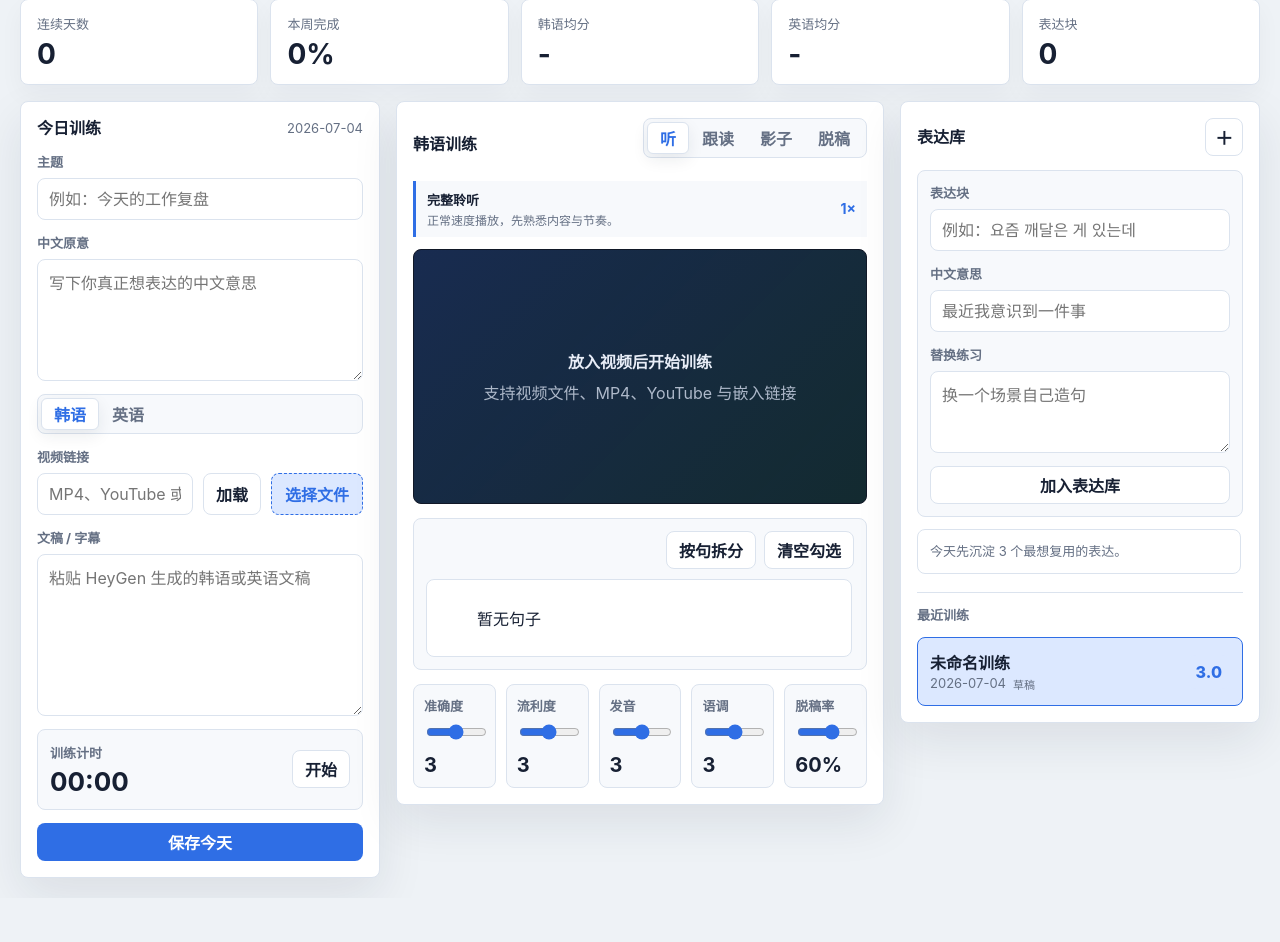
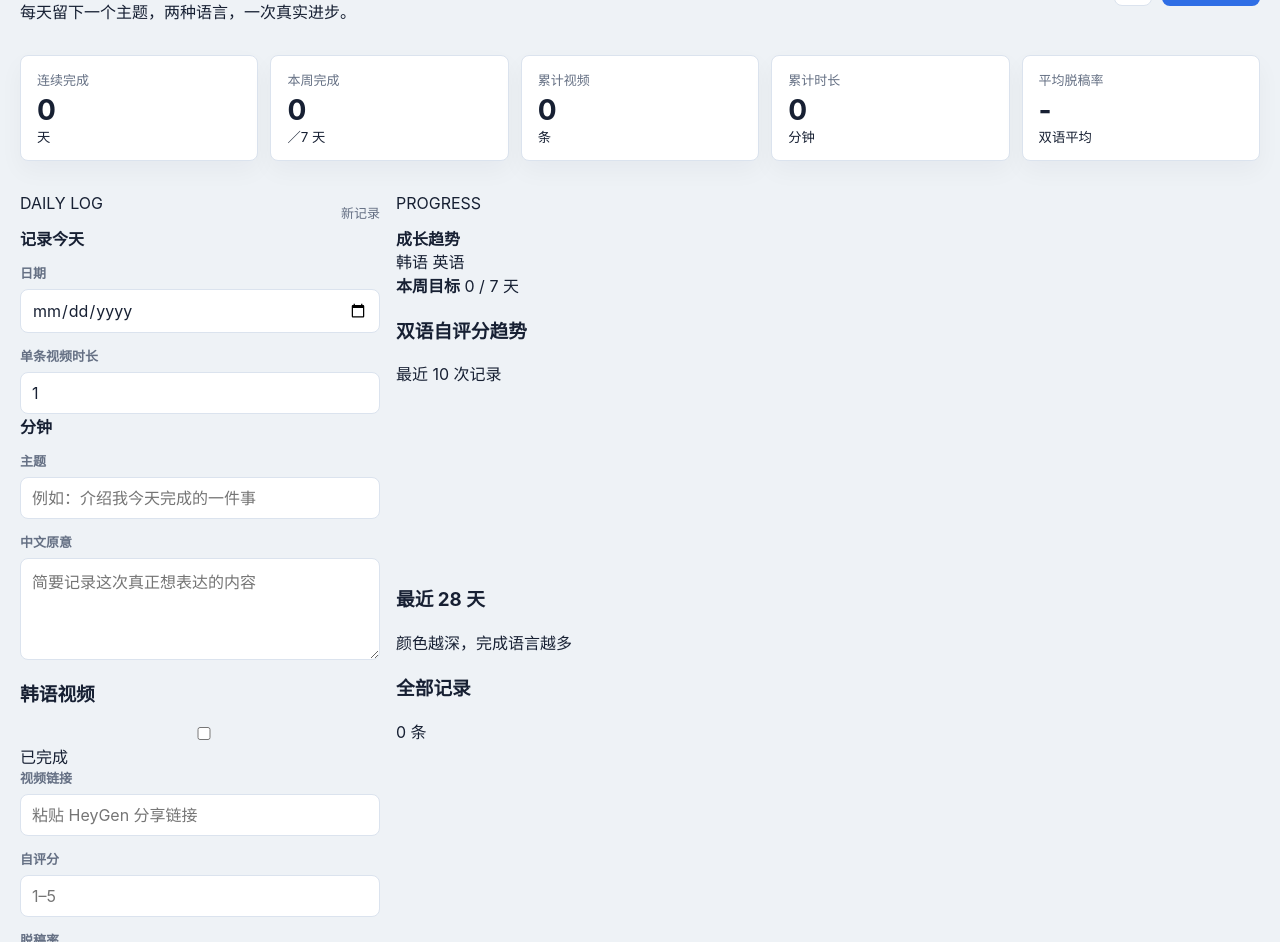
Before and after one commit to liusiyuan965/language-shadowing-lab, a plain HTML site: page index.html in a window 1280 px wide. Shown: the part 86-1028 px from the top of the page. Before the commit the page ends 984 px from the top, so only its background shows below. Drawn offline with Linux system fonts and the light colour scheme.

Commit message:
Update index.html

```diff
--- a/index.html
+++ b/index.html
@@ -4,7 +4,7 @@
     <meta charset="utf-8" />
     <meta name="viewport" content="width=device-width, initial-scale=1" />
     <meta name="theme-color" content="#17231d" />
-    <title>双语视频背诵训练</title>
+    <title>双语成长记录</title>
     <link rel="icon" href="./icon.svg" type="image/svg+xml" />
     <link rel="manifest" href="./manifest.webmanifest" />
     <link rel="stylesheet" href="./styles.css" />
@@ -13,191 +13,207 @@
     <main class="app-shell">
       <header class="topbar">
         <div>
-          <p class="eyebrow">Shadowing Lab</p>
-          <h1>双语视频背诵训练</h1>
+          <p class="eyebrow">LANGUAGE GROWTH LOG</p>
+          <h1>双语成长记录</h1>
+          <p class="subtitle">每天留下一个主题，两种语言，一次真实进步。</p>
         </div>
         <div class="top-actions">
-          <button class="icon-button" id="exportBtn" title="导出数据" aria-label="导出数据">⇩</button>
-          <button class="primary-button" id="newSessionBtn">新建训练</button>
+          <button class="icon-button" id="exportBtn" title="导出记录" aria-label="导出记录">⇩</button>
+          <button class="primary-button" id="newRecordBtn">新建记录</button>
         </div>
       </header>
 
-      <section class="dashboard-strip" aria-label="训练概览">
+      <section class="dashboard-strip" aria-label="成长概览">
         <article class="metric">
-          <span>连续天数</span>
+          <span>连续完成</span>
           <strong id="streakDays">0</strong>
+          <small>天</small>
         </article>
         <article class="metric">
           <span>本周完成</span>
-          <strong id="weekRate">0%</strong>
+          <strong id="weekCount">0</strong>
+          <small>／7 天</small>
         </article>
         <article class="metric">
-          <span>韩语均分</span>
-          <strong id="koAvg">-</strong>
+          <span>累计视频</span>
+          <strong id="videoCount">0</strong>
+          <small>条</small>
         </article>
         <article class="metric">
-          <span>英语均分</span>
-          <strong id="enAvg">-</strong>
+          <span>累计时长</span>
+          <strong id="totalMinutes">0</strong>
+          <small>分钟</small>
         </article>
         <article class="metric">
-          <span>表达块</span>
-          <strong id="expressionCount">0</strong>
+          <span>平均脱稿率</span>
+          <strong id="recallAverage">-</strong>
+          <small>双语平均</small>
         </article>
       </section>
 
       <section class="workspace">
-        <aside class="left-panel">
+        <aside class="record-panel">
           <div class="panel-heading">
-            <h2>今日训练</h2>
-            <span id="todayLabel"></span>
+            <div>
+              <p class="section-label">DAILY LOG</p>
+              <h2 id="formTitle">记录今天</h2>
+            </div>
+            <span id="recordState">新记录</span>
+          </div>
+
+          <div class="form-grid compact-grid">
+            <label class="field">
+              <span>日期</span>
+              <input id="dateInput" type="date" />
+            </label>
+            <label class="field">
+              <span>单条视频时长</span>
+              <div class="input-unit">
+                <input id="durationInput" type="number" min="0.5" max="30" step="0.5" value="1" />
+                <b>分钟</b>
+              </div>
+            </label>
           </div>
 
           <label class="field">
             <span>主题</span>
-            <input id="topicInput" type="text" placeholder="例如：今天的工作复盘" />
+            <input id="topicInput" type="text" placeholder="例如：介绍我今天完成的一件事" />
           </label>
 
           <label class="field">
             <span>中文原意</span>
-            <textarea id="sourceInput" rows="5" placeholder="写下你真正想表达的中文意思"></textarea>
+            <textarea id="sourceInput" rows="4" placeholder="简要记录这次真正想表达的内容"></textarea>
           </label>
 
-          <div class="language-switch" role="tablist" aria-label="语言切换">
-            <button class="switch-button active" data-lang="ko" role="tab">韩语</button>
-            <button class="switch-button" data-lang="en" role="tab">英语</button>
+          <section class="language-record" aria-labelledby="koHeading">
+            <div class="language-heading">
+              <div>
+                <span class="language-dot ko"></span>
+                <h3 id="koHeading">韩语视频</h3>
               </div>
-
-          <div class="file-row">
-            <label class="small-field">
-              <span>视频链接</span>
-              <input id="videoUrlInput" type="text" placeholder="MP4、YouTube 或 HeyGen 嵌入链接" />
-            </label>
-            <button class="secondary-button video-load-button" id="loadVideoBtn">加载</button>
-            <label class="file-picker">
-              <input id="videoFileInput" type="file" accept="video/*" />
-              <span>选择文件</span>
+              <label class="check-control">
+                <input id="koCompleted" type="checkbox" />
+                <span>已完成</span>
               </label>
             </div>
-          <div class="video-feedback" id="videoFeedback" role="status"></div>
+            <label class="field">
+              <span>视频链接</span>
+              <input id="koUrl" type="url" placeholder="粘贴 HeyGen 分享链接" />
+            </label>
+            <div class="form-grid language-grid">
+              <label class="field">
+                <span>自评分</span>
+                <input id="koScore" type="number" min="1" max="5" step="0.1" placeholder="1–5" />
+              </label>
+              <label class="field">
+                <span>脱稿率</span>
+                <div class="input-unit">
+                  <input id="koRecall" type="number" min="0" max="100" step="5" placeholder="0" />
+                  <b>%</b>
+                </div>
+              </label>
+              <label class="field">
+                <span>重复次数</span>
+                <input id="koRepeats" type="number" min="0" max="99" step="1" value="0" />
+              </label>
+            </div>
+            <label class="field">
+              <span>一句复盘</span>
+              <input id="koNote" type="text" placeholder="今天最需要改进的地方" />
+            </label>
+          </section>
 
+          <section class="language-record" aria-labelledby="enHeading">
+            <div class="language-heading">
+              <div>
+                <span class="language-dot en"></span>
+                <h3 id="enHeading">英语视频</h3>
+              </div>
+              <label class="check-control">
+                <input id="enCompleted" type="checkbox" />
+                <span>已完成</span>
+              </label>
+            </div>
             <label class="field">
-            <span>文稿 / 字幕</span>
-            <textarea id="scriptInput" rows="7" placeholder="粘贴 HeyGen 生成的韩语或英语文稿"></textarea>
+              <span>视频链接</span>
+              <input id="enUrl" type="url" placeholder="粘贴 HeyGen 分享链接" />
             </label>
+            <div class="form-grid language-grid">
+              <label class="field">
+                <span>自评分</span>
+                <input id="enScore" type="number" min="1" max="5" step="0.1" placeholder="1–5" />
+              </label>
+              <label class="field">
+                <span>脱稿率</span>
+                <div class="input-unit">
+                  <input id="enRecall" type="number" min="0" max="100" step="5" placeholder="0" />
+                  <b>%</b>
+                </div>
+              </label>
+              <label class="field">
+                <span>重复次数</span>
+                <input id="enRepeats" type="number" min="0" max="99" step="1" value="0" />
+              </label>
+            </div>
+            <label class="field">
+              <span>一句复盘</span>
+              <input id="enNote" type="text" placeholder="今天最需要改进的地方" />
+            </label>
+          </section>
 
-          <div class="timer-box">
-            <div>
-              <span>训练计时</span>
-              <strong id="timerDisplay">00:00</strong>
+          <div class="form-actions">
+            <button class="danger-button" id="deleteBtn" hidden>删除</button>
+            <button class="primary-button save-button" id="saveBtn">保存记录</button>
           </div>
-            <button class="secondary-button" id="timerBtn">开始</button>
-          </div>
-
-          <button class="primary-button full" id="saveBtn">保存今天</button>
+          <p class="save-feedback" id="saveFeedback" role="status"></p>
         </aside>
 
-        <section class="training-panel">
-          <div class="panel-heading">
-            <h2 id="activeLangTitle">韩语训练</h2>
-            <div class="mode-tabs" role="tablist" aria-label="训练模式">
-              <button class="mode-button active" data-mode="listen">听</button>
-              <button class="mode-button" data-mode="repeat">跟读</button>
-              <button class="mode-button" data-mode="shadow">影子</button>
-              <button class="mode-button" data-mode="recall">脱稿</button>
+        <section class="growth-panel">
+          <div class="growth-header">
+            <div>
+              <p class="section-label">PROGRESS</p>
+              <h2>成长趋势</h2>
+            </div>
+            <div class="legend" aria-label="图表图例">
+              <span><i class="legend-ko"></i>韩语</span>
+              <span><i class="legend-en"></i>英语</span>
             </div>
           </div>
 
-          <div class="mode-status" id="modeStatus">
+          <div class="week-progress">
             <div>
-              <strong id="modeStatusTitle">完整聆听</strong>
-              <span id="modeStatusText">正常速度播放，先熟悉内容与节奏。</span>
+              <strong>本周目标</strong>
+              <span id="weekProgressText">0 / 7 天</span>
             </div>
-            <b id="modeRate">1.0×</b>
+            <div class="progress-track"><span id="weekProgressBar"></span></div>
           </div>
 
-          <div class="video-frame">
-            <video id="videoPlayer" controls playsinline></video>
-            <iframe
-              id="embedPlayer"
-              title="嵌入视频播放器"
-              allow="autoplay; encrypted-media; picture-in-picture"
-              allowfullscreen
-            ></iframe>
-            <div class="empty-video" id="emptyVideo">
-              <strong>放入视频后开始训练</strong>
-              <span>支持视频文件、MP4、YouTube 与嵌入链接</span>
+          <div class="trend-section">
+            <div class="section-heading">
+              <h3>双语自评分趋势</h3>
+              <span>最近 10 次记录</span>
+            </div>
+            <div class="chart-wrap">
+              <svg id="trendChart" viewBox="0 0 720 260" role="img" aria-label="韩语与英语评分趋势图"></svg>
             </div>
           </div>
 
-          <div class="script-card">
-            <div class="script-toolbar">
-              <button class="secondary-button" id="scriptVisibilityBtn" hidden>临时查看文稿</button>
-              <button class="secondary-button" id="splitBtn">按句拆分</button>
-              <button class="secondary-button" id="clearDoneBtn">清空勾选</button>
+          <div class="heatmap-section">
+            <div class="section-heading">
+              <h3>最近 28 天</h3>
+              <span>颜色越深，完成语言越多</span>
             </div>
-            <div class="sentence-list" id="sentenceList"></div>
+            <div class="heatmap" id="heatmap"></div>
           </div>
 
-          <div class="score-grid">
-            <label>
-              <span>准确度</span>
-              <input class="score-input" data-score="accuracy" type="range" min="1" max="5" step="1" />
-              <b id="accuracyValue">3</b>
-            </label>
-            <label>
-              <span>流利度</span>
-              <input class="score-input" data-score="fluency" type="range" min="1" max="5" step="1" />
-              <b id="fluencyValue">3</b>
-            </label>
-            <label>
-              <span>发音</span>
-              <input class="score-input" data-score="pronunciation" type="range" min="1" max="5" step="1" />
-              <b id="pronunciationValue">3</b>
-            </label>
-            <label>
-              <span>语调</span>
-              <input class="score-input" data-score="intonation" type="range" min="1" max="5" step="1" />
-              <b id="intonationValue">3</b>
-            </label>
-            <label>
-              <span>脱稿率</span>
-              <input class="score-input" data-score="recall" type="range" min="0" max="100" step="5" />
-              <b id="recallValue">60%</b>
-            </label>
+          <div class="history-section">
+            <div class="section-heading">
+              <h3>全部记录</h3>
+              <span id="historyCount">0 条</span>
+            </div>
+            <div class="history-list" id="historyList"></div>
           </div>
         </section>
-
-        <aside class="right-panel">
-          <div class="panel-heading">
-            <h2>表达库</h2>
-            <button class="icon-button" id="addExpressionBtn" title="新增表达" aria-label="新增表达">＋</button>
-          </div>
-
-          <div class="expression-form" id="expressionForm">
-            <label class="field">
-              <span>表达块</span>
-              <input id="expressionText" type="text" placeholder="例如：요즘 깨달은 게 있는데" />
-            </label>
-            <label class="field">
-              <span>中文意思</span>
-              <input id="expressionMeaning" type="text" placeholder="最近我意识到一件事" />
-            </label>
-            <label class="field">
-              <span>替换练习</span>
-              <textarea id="expressionVariant" rows="3" placeholder="换一个场景自己造句"></textarea>
-            </label>
-            <button class="secondary-button full" id="saveExpressionBtn">加入表达库</button>
-          </div>
-
-          <div class="expression-list" id="expressionList"></div>
-
-          <div class="history-panel">
-            <div class="panel-heading compact">
-              <h2>最近训练</h2>
-            </div>
-            <div id="historyList" class="history-list"></div>
-          </div>
-        </aside>
       </section>
     </main>
 
```
Lines whose indentation alone changed are shown as unchanged.
